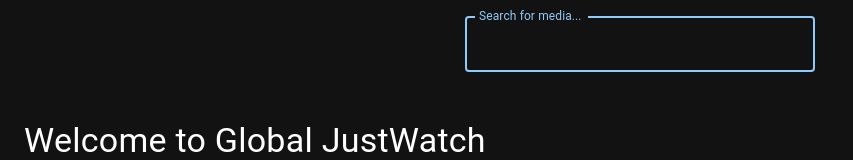
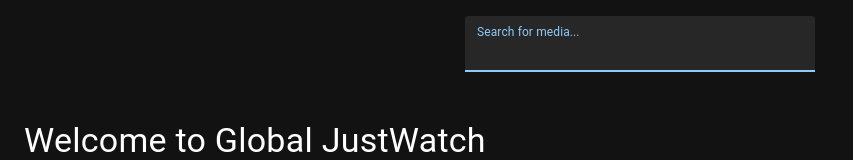
Before and after one commit to GamerKingFaiz/global-justwatch, a React (Create React App) app: page / in a window 1280 px wide. Shown: the top 160 px of the page, without its empty margins (0-853 px from the left). Built offline with nearby package versions, Linux system fonts and the light colour scheme; no server answers.

Commit message:
Simplified component and removed `type='search'`

```diff
--- a/src/components/SearchBar.tsx
+++ b/src/components/SearchBar.tsx
@@ -1,4 +1,4 @@
-import { FormControl, InputLabel, OutlinedInput } from '@mui/material';
+import { TextField } from '@mui/material';
 import { SEARCH_WIDTH } from '../utils/constants';
 
 interface Props {
@@ -8,19 +8,17 @@
 
 const SearchBox = ({ setFocused, setSearchInput }: Props) => {
   return (
-    <FormControl sx={{ width: '100%', maxWidth: SEARCH_WIDTH, mb: 1 }}>
-      <InputLabel htmlFor='gjwSearchBar'>Search for media...</InputLabel>
-      <OutlinedInput
+    <TextField
+      sx={{ width: '100%', maxWidth: SEARCH_WIDTH, mb: 1 }}
       id='gjwSearchBar'
-        type='search'
+      label='Search for media...'
+      variant='filled'
       autoFocus
       autoComplete='off'
       onFocus={() => setFocused(true)}
       onChange={(e) => setSearchInput(e.target.value)}
       onBlur={() => setTimeout(() => setFocused(false), 100)}
-        label='Search for media...'
     />
-    </FormControl>
   );
 };
 
```
Lines whose indentation alone changed are shown as unchanged.
